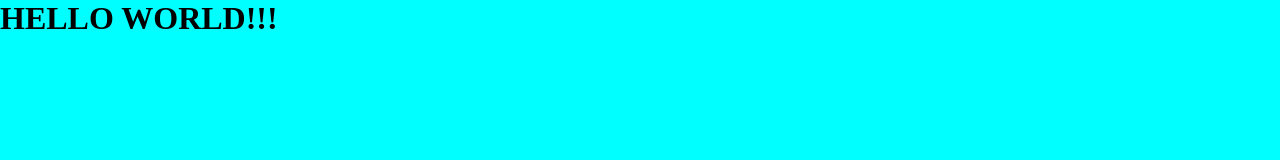
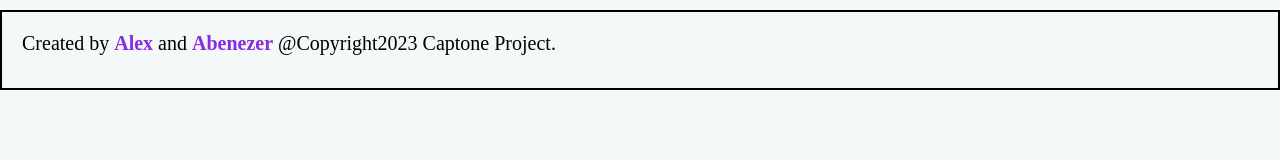
Before and after one commit to AleWaweru/Javascript-capstone-Project, a website built with webpack: page src/index.html in a window 1280 px wide. Built offline with nearby package versions, Linux system fonts and the light colour scheme.

Commit message:
added footer section

```diff
--- a/src/index.html
+++ b/src/index.html
@@ -10,7 +10,10 @@
 </head>
 
 <body>
-  <h1>HELLO WORLD!!!</h1>
+
+  <footer>
+    <p>Created by <span>Alex</span> and <span>Abenezer</span> @Copyright2023 Captone Project. </p>
+</footer>
 </body>
 
 </html>
--- a/src/style.css
+++ b/src/style.css
@@ -5,5 +5,27 @@
 }
 
 body {
-  background-color: aqua;
+  background-color: rgb(244, 248, 248);
 }
+
+
+
+/* Footer styling */
+footer {
+  border: 2px solid black;
+  margin-top: 10px;
+  height: 80px;
+  align-items: center;
+  justify-content: center;
+}
+
+footer p {
+  margin-top: 20px;
+  margin-left: 20px;
+  font-size: 20px;
+}
+
+footer p span {
+  color: blueviolet;
+  font-weight: 600;
+}
```
Also changed, not shown: dist/index.html.
